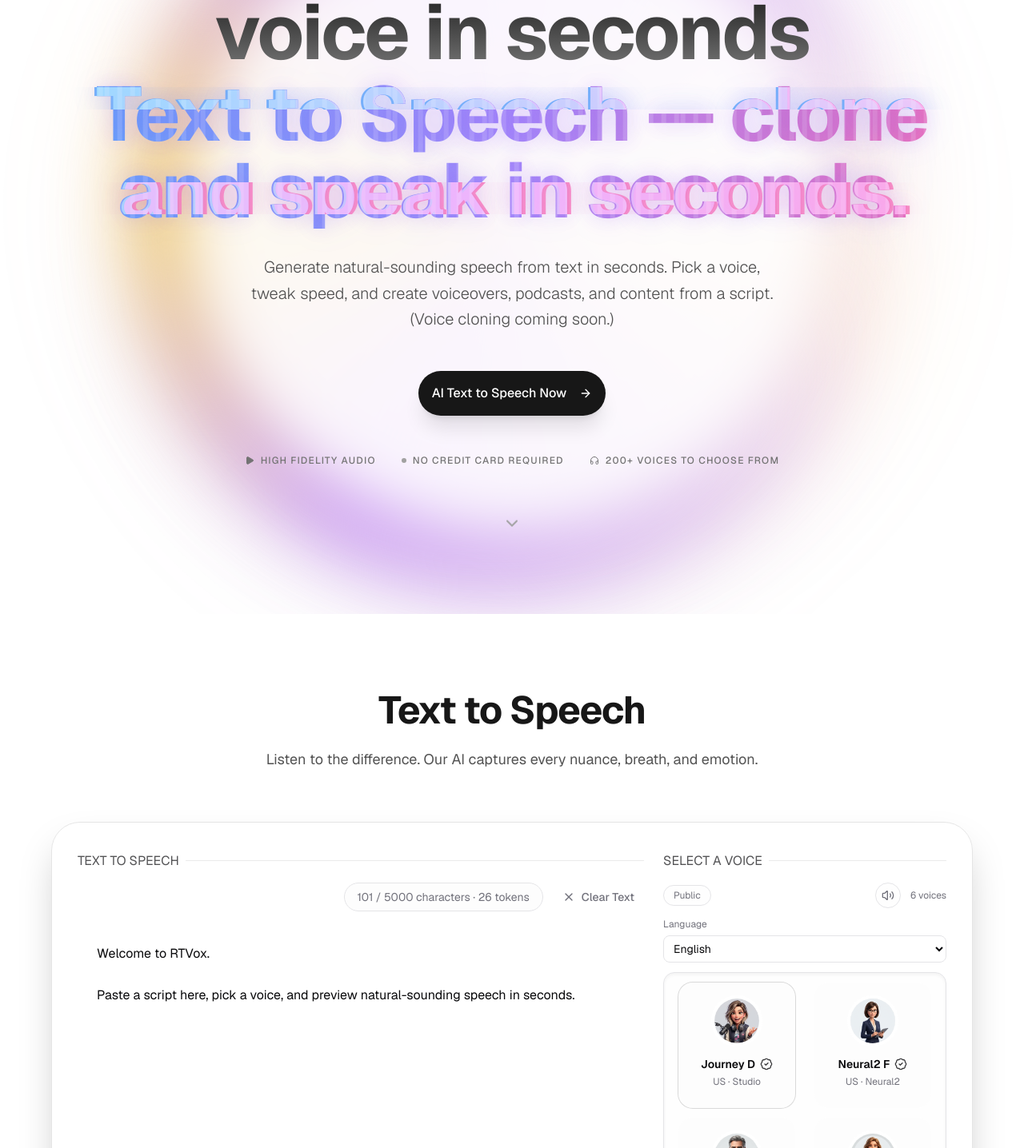
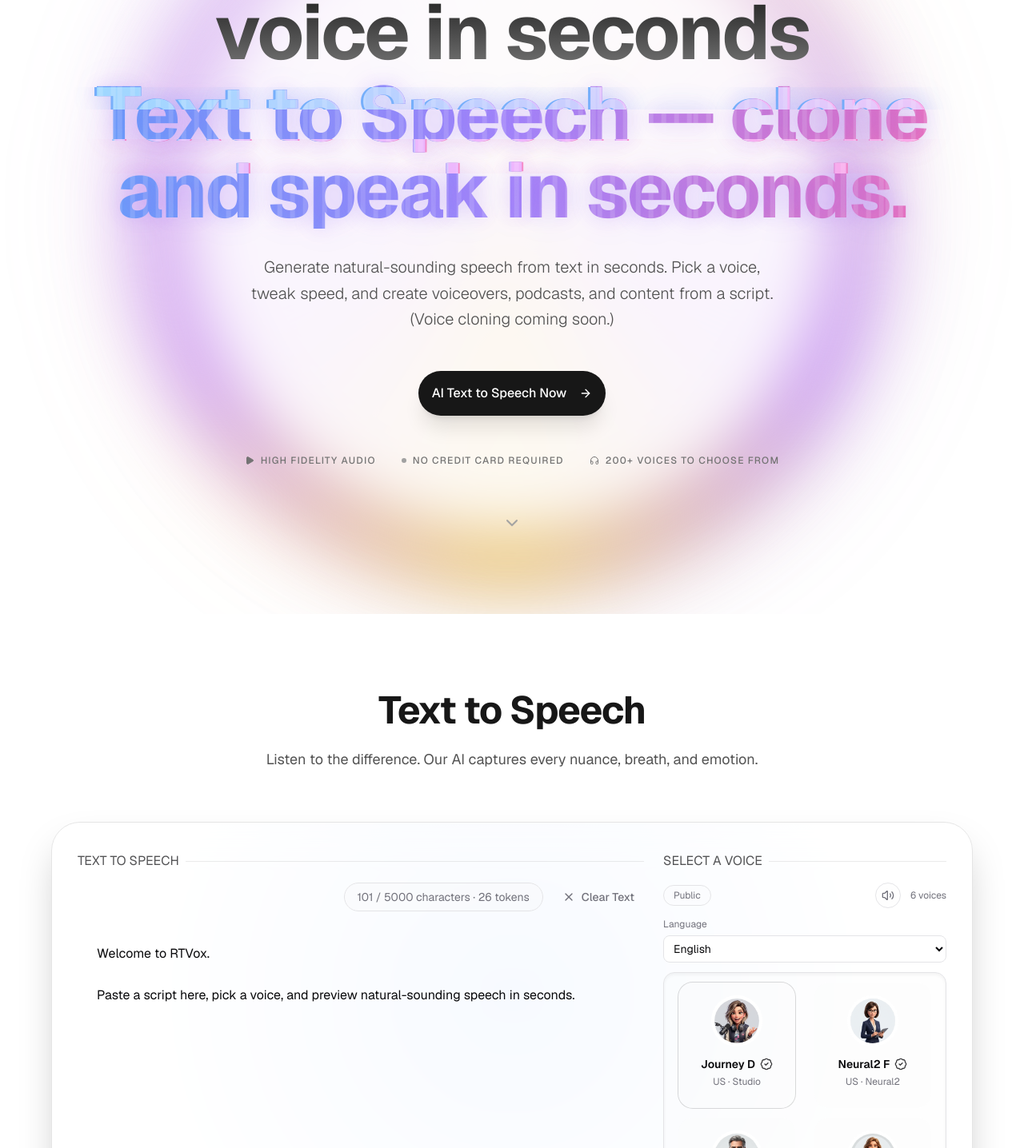
Before and after one commit to BellWoodpp/openfmlab, a Next.js app: page / in a window 1280 px wide. Shown: the part 254-1690 px from the top of the page at 80% size. Built offline with nearby package versions, Linux system fonts and the light colour scheme.

Commit message:
video change

```diff
--- a/src/app/globals.css
+++ b/src/app/globals.css
@@ -330,6 +330,8 @@
 
 .animate-orb-float {
   animation: orb-float 10s ease-in-out infinite;
+  will-change: transform;
+  transform: translateZ(0);
 }
 
 .animate-orb-shape {
@@ -338,6 +340,8 @@
 
 .animate-orb-fluid {
   animation: orb-spin 40s linear infinite;
+  will-change: transform;
+  transform: translateZ(0);
 }
 
 .glitch {
@@ -360,6 +364,8 @@
     0 0 24px rgba(168, 85, 247, 0.22),
     0 0 48px rgba(59, 130, 246, 0.1);
   animation: glitch-bars 1.8s infinite linear;
+  will-change: transform, background-position, opacity;
+  transform: translateZ(0);
 }
 
 .glitch::before,
@@ -374,6 +380,8 @@
   pointer-events: none;
   opacity: 0.9;
   mix-blend-mode: screen;
+  will-change: transform, clip-path, opacity;
+  transform: translateZ(0);
 }
 
 .glitch::before {
@@ -392,6 +400,22 @@
   animation:
     glitch-shift-b 1.7s infinite steps(2, end),
     glitch-flicker 3.1s infinite steps(1, end);
+}
+
+.cv-auto {
+  content-visibility: auto;
+  contain-intrinsic-size: 900px;
+}
+
+@media (prefers-reduced-motion: reduce) {
+  .animate-orb-float,
+  .animate-orb-fluid,
+  .animate-orb-shape,
+  .glitch,
+  .glitch::before,
+  .glitch::after {
+    animation: none !important;
+  }
 }
 
 .sample-play-icon {
--- a/src/components/home/home-page.tsx
+++ b/src/components/home/home-page.tsx
@@ -199,10 +199,10 @@
 	            </div>
 	          </div>
 	        </div>
-	      </section>
+      </section>
 
       {/* Product UI Mockup */}
-      <section className="px-6 pt-24 pb-24 bg-white dark:bg-black transition-colors duration-300">
+      <section className="cv-auto px-6 pt-24 pb-24 bg-white dark:bg-black transition-colors duration-300">
         <div className="mx-auto max-w-7xl">
           <div className="text-center mb-16">
             <h2 className="text-3xl md:text-5xl font-bold text-neutral-900 dark:text-white mb-6 tracking-tight">
@@ -225,7 +225,7 @@
 
       {/* Sample Voices Section */}
       {isVoiceCloningUiEnabled ? (
-      <section className="py-24 px-6 bg-white dark:bg-neutral-950 relative overflow-hidden transition-colors duration-300">
+      <section className="cv-auto py-24 px-6 bg-white dark:bg-neutral-950 relative overflow-hidden transition-colors duration-300">
          <div className="pointer-events-none absolute inset-0 -z-10 bg-[radial-gradient(circle_at_50%_0%,rgba(59,130,246,0.05),transparent_70%)] dark:bg-[radial-gradient(circle_at_50%_0%,rgba(59,130,246,0.1),transparent_70%)]" />
         <div className="mx-auto max-w-7xl">
           <div className="text-center mb-16">
@@ -401,7 +401,7 @@
 
       {/* Voice Cloning Info Section */}
       {isVoiceCloningUiEnabled ? (
-      <section className="py-24 px-6 relative bg-white dark:bg-black transition-colors duration-300">
+      <section className="cv-auto py-24 px-6 relative bg-white dark:bg-black transition-colors duration-300">
         <div className="mx-auto max-w-7xl grid lg:grid-cols-2 gap-16 items-center">
           <div>
             <div className="inline-flex items-center gap-2 px-3 py-1 rounded-full bg-blue-50 border border-blue-100 text-sm text-blue-600 dark:bg-blue-500/10 dark:border-blue-500/20 dark:text-blue-400 mb-6">
@@ -474,7 +474,7 @@
       ) : null}
 
       {/* Fast Processing Section (3.png Style) */}
-	      <section className="py-24 px-6 bg-white dark:bg-black transition-colors duration-300">
+	      <section className="cv-auto py-24 px-6 bg-white dark:bg-black transition-colors duration-300">
 	        <div className="mx-auto max-w-7xl grid lg:grid-cols-2 gap-20 items-center">
 	           {/* Left: Image Card */}
 	           <div className="relative">
@@ -547,7 +547,7 @@
       </section>
 
       {/* Security Section (4.png Style) */}
-      <section className="py-24 px-6 bg-white dark:bg-black transition-colors duration-300">
+      <section className="cv-auto py-24 px-6 bg-white dark:bg-black transition-colors duration-300">
         <div className="mx-auto max-w-7xl grid lg:grid-cols-2 gap-20 items-center">
            {/* Left: Text Content */}
            <div className="order-2 lg:order-1">
@@ -617,7 +617,7 @@
 
       {/* Use Cases Section (5.png & 6.png Style) */}
       {isVoiceCloningUiEnabled ? (
-      <section className="py-24 px-6 bg-white dark:bg-black transition-colors duration-300 border-t border-neutral-200 dark:border-white/5">
+      <section className="cv-auto py-24 px-6 bg-white dark:bg-black transition-colors duration-300 border-t border-neutral-200 dark:border-white/5">
         <div className="mx-auto max-w-7xl">
           <div className="text-center mb-20">
             <span className="text-sm font-bold text-purple-600 dark:text-purple-400 tracking-widest uppercase mb-4 block">Everything You Need</span>
@@ -684,7 +684,7 @@
 
 
       {/* Launch Steps */}
-      <section className="py-24 px-6 bg-white dark:bg-neutral-950 transition-colors duration-300">
+      <section className="cv-auto py-24 px-6 bg-white dark:bg-neutral-950 transition-colors duration-300">
         <div className="mx-auto max-w-7xl">
           <div className="text-center mb-16">
             <h2 className="text-3xl md:text-4xl font-bold text-neutral-900 dark:text-white mb-6">
@@ -719,7 +719,7 @@
       </section>
 
       {/* Key Features List */}
-      <section className="py-24 px-6 bg-neutral-50 dark:bg-black transition-colors duration-300">
+      <section className="cv-auto py-24 px-6 bg-neutral-50 dark:bg-black transition-colors duration-300">
         <div className="mx-auto max-w-7xl">
           <div className="text-center mb-16">
             <h2 className="text-3xl font-bold text-neutral-900 dark:text-white mb-4">
@@ -749,7 +749,7 @@
       </section>
 
       {/* FAQ */}
-      <section className="py-24 px-6 bg-neutral-50 dark:bg-black transition-colors duration-300">
+      <section className="cv-auto py-24 px-6 bg-neutral-50 dark:bg-black transition-colors duration-300">
         <div className="mx-auto max-w-3xl">
           <div className="text-center mb-16">
             <h2 className="text-3xl font-bold text-neutral-900 dark:text-white mb-4">
@@ -794,7 +794,7 @@
       </section>
 
       {/* Final CTA */}
-      <section className="py-24 px-6 bg-white dark:bg-neutral-950 transition-colors duration-300">
+      <section className="cv-auto py-24 px-6 bg-white dark:bg-neutral-950 transition-colors duration-300">
         <div className="mx-auto max-w-5xl">
           <div className="relative rounded-[2.5rem] overflow-hidden bg-gradient-to-r from-blue-600 to-purple-600 dark:from-blue-900 dark:to-purple-900 px-6 py-20 text-center">
              <div className="absolute inset-0 bg-[url('https://grainy-gradients.vercel.app/noise.svg')] opacity-20 brightness-100 contrast-150 mix-blend-overlay"></div>
```
